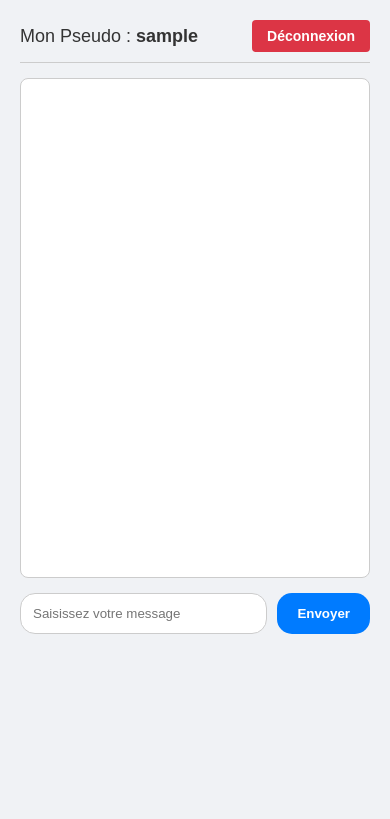
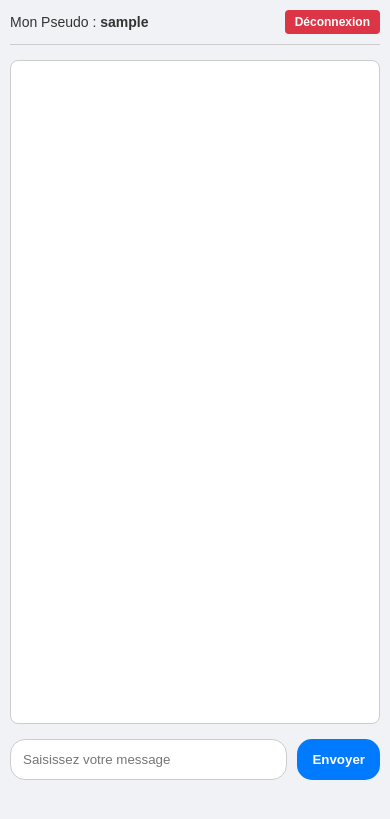
Before and after one commit to leul-mulugeta/mini-chat-ajax, a PHP site: page / in a window 390 px wide. Shown: the top 819 px of the page. Run offline with PHP 8.4, Linux system fonts and the light colour scheme; the visitor is signed in with stand-in values (Sample User, id 1); some libraries are stand-ins or nearby versions.

Commit message:
style: implémentation du design responsif et optimisations mobiles

```diff
--- a/public/css/style.css
+++ b/public/css/style.css
@@ -29,10 +29,6 @@ button {
     transition: background 0.2s;
 }
 
-button:hover {
-    background-color: #0056b3;
-}
-
 header {
     display: flex;
     justify-content: space-between;
@@ -49,10 +45,6 @@ header {
     border-radius: 4px;
     font-size: 14px;
     font-weight: bold;
-}
-
-.btn-logout:hover {
-    background-color: #c82333;
 }
 
 /* Zone de discussion */
@@ -87,7 +79,7 @@ header {
     margin: 0;
 }
 
-/* Mes messagse */
+/* Mes messages */
 .message.me {
     align-self: flex-end;
     background-color: #007bff;
@@ -137,7 +129,7 @@ header {
     display: flex;
     justify-content: center;
     align-items: center;
-    min-height: 90vh;
+    min-height: 90dvh;
 }
 
 .boite-connexion {
@@ -197,10 +189,6 @@ header {
     font-size: 14px;
 }
 
-.toggle-link:hover {
-    text-decoration: underline;
-}
-
 .erreur {
     color: #dc3545;
     background-color: #f8d7da;
@@ -210,3 +198,85 @@ header {
     border-radius: 4px;
     font-size: 14px;
 }
+
+/* Gestion du survol pour les écrans tactiles */
+@media (hover: hover) {
+    button:hover {
+        background-color: #0056b3;
+    }
+    .btn-logout:hover {
+        background-color: #c82333;
+    }
+    .toggle-link:hover {
+        text-decoration: underline;
+    }
+}
+
+/* Ajustements responsifs */
+@media (max-width: 1024px) {
+    body {
+        margin: 15px;
+        font-size: 17px;
+    }
+
+    #historique {
+        height: calc(100dvh - 200px);
+        min-height: 350px;
+    }
+
+    .boite-connexion {
+        padding: 25px;
+    }
+}
+
+@media (max-width: 600px) {
+    body {
+        margin: 10px;
+        font-size: 16px;
+    }
+
+    header {
+        flex-direction: row;
+        gap: 5px;
+        font-size: 14px;
+    }
+
+    .btn-logout {
+        padding: 5px 10px;
+        font-size: 12px;
+        white-space: nowrap;
+    }
+
+    #historique {
+        height: calc(100dvh - 180px);
+        min-height: 300px;
+    }
+
+    .message {
+        max-width: 85%;
+    }
+
+    .formulaire-message {
+        flex-direction: row;
+    }
+
+    #btn-enregistrer {
+        padding: 10px 15px;
+    }
+
+    .boite-connexion {
+        padding: 20px;
+        max-width: 90%;
+    }
+}
+
+/* Gestion du mode paysage et des petits écrans */
+@media (max-height: 450px) and (orientation: landscape) {
+    #historique {
+        height: 150px;
+        min-height: 150px;
+    }
+    body {
+        margin: 5px 10px;
+    }
+}
--- a/public/index.php
+++ b/public/index.php
@@ -16,6 +16,7 @@ $username = htmlspecialchars($_SESSION['username']);
 
 <head>
     <meta charset="UTF-8" />
+    <meta name="viewport" content="width=device-width, initial-scale=1.0">
     <title>Messagerie Instantanée</title>
     <link rel="stylesheet" href="css/style.css" />
     <script defer src="https://code.jquery.com/jquery-4.0.0.min.js"></script>
--- a/public/login.php
+++ b/public/login.php
@@ -44,6 +44,7 @@ if ($_SERVER['REQUEST_METHOD'] === 'POST') {
 
 <head>
 	<meta charset="UTF-8" />
+	<meta name="viewport" content="width=device-width, initial-scale=1.0">
 	<title>Messagerie Instantanée - Connexion</title>
 	<link rel="stylesheet" href="css/style.css" />
 </head>
--- a/public/register.php
+++ b/public/register.php
@@ -45,6 +45,7 @@ if ($_SERVER['REQUEST_METHOD'] === 'POST') {
 
 <head>
 	<meta charset="UTF-8" />
+	<meta name="viewport" content="width=device-width, initial-scale=1.0">
 	<title>Messagerie Instantanée - Inscription</title>
 	<link rel="stylesheet" href="css/style.css" />
 </head>
```
